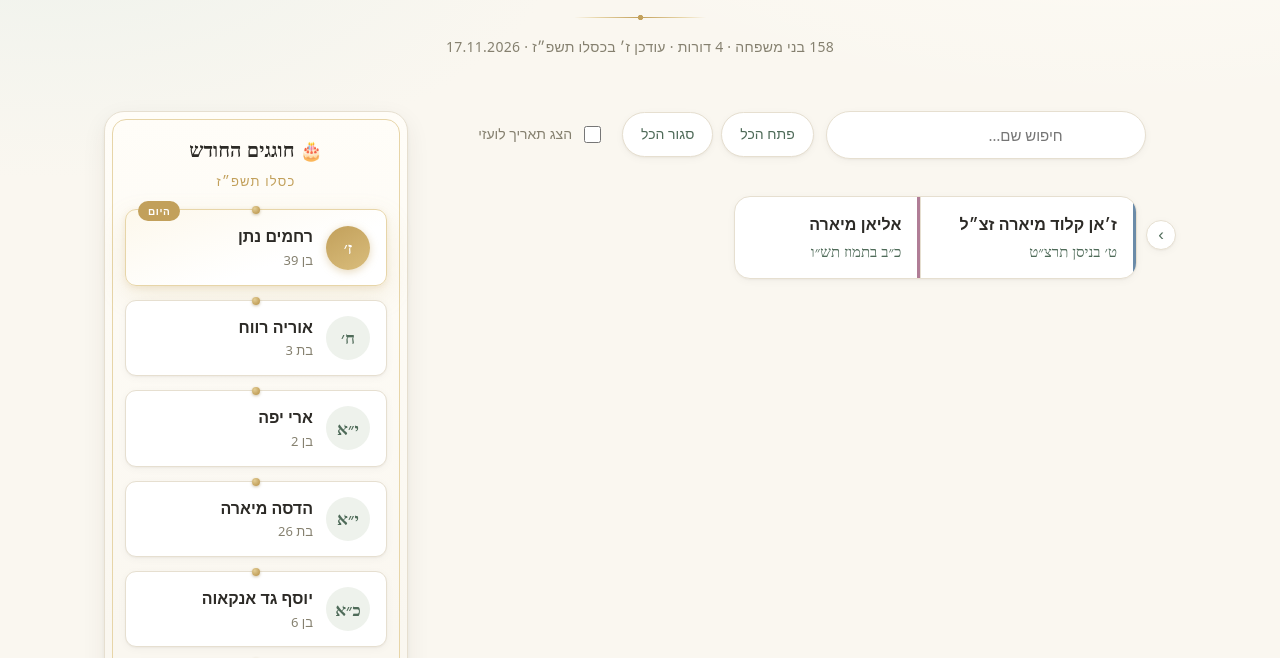
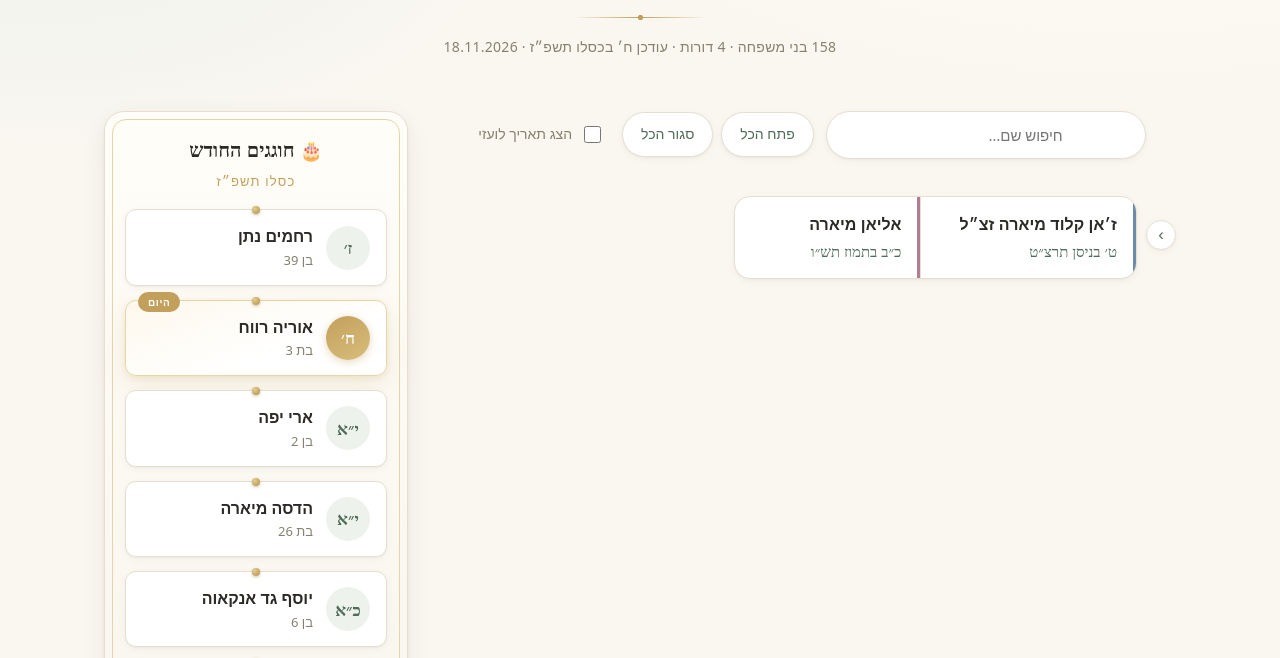
Before and after one commit to anaelzag/Miara-tree, a plain HTML site: page index.html in a window 1280 px wide. Shown: the part 132-790 px from the top of the page. Drawn offline with Linux system fonts and the light colour scheme.

Commit message:
Rebuild from family-tree master 1bdf3a1

```diff
--- a/index.html
+++ b/index.html
@@ -739,7 +739,7 @@ dialog button.delete:hover { color: #fff; background: var(--danger); }
   <header class="hero">
     <h1>משפחת מיארה</h1>
     <span class="flourish" aria-hidden="true"></span>
-    <p class="hero-meta">158 בני משפחה · 4 דורות · עודכן ז׳ בכסלו תשפ״ז · 17.11.2026</p>
+    <p class="hero-meta">158 בני משפחה · 4 דורות · עודכן ח׳ בכסלו תשפ״ז · 18.11.2026</p>
   </header>
   <div class="layout">
 <div class="side">
@@ -749,8 +749,7 @@ dialog button.delete:hover { color: #fff; background: var(--danger); }
     <p class="section-sub">כסלו תשפ״ז</p>
   </div>
   <div class="celebrants">
-    <article class="celebrant is-today">
-    <span class="ribbon">היום</span>
+    <article class="celebrant">
       <span class="day">ז׳</span>
       <div class="celebrant-body">
         <span class="celebrant-name">רחמים נתן</span>
@@ -758,7 +757,8 @@ dialog button.delete:hover { color: #fff; background: var(--danger); }
         <span class="greg-date">17.11.2026</span>
       </div>
     </article>
-    <article class="celebrant">
+    <article class="celebrant is-today">
+    <span class="ribbon">היום</span>
       <span class="day">ח׳</span>
       <div class="celebrant-body">
         <span class="celebrant-name">אוריה רווח</span>
```
